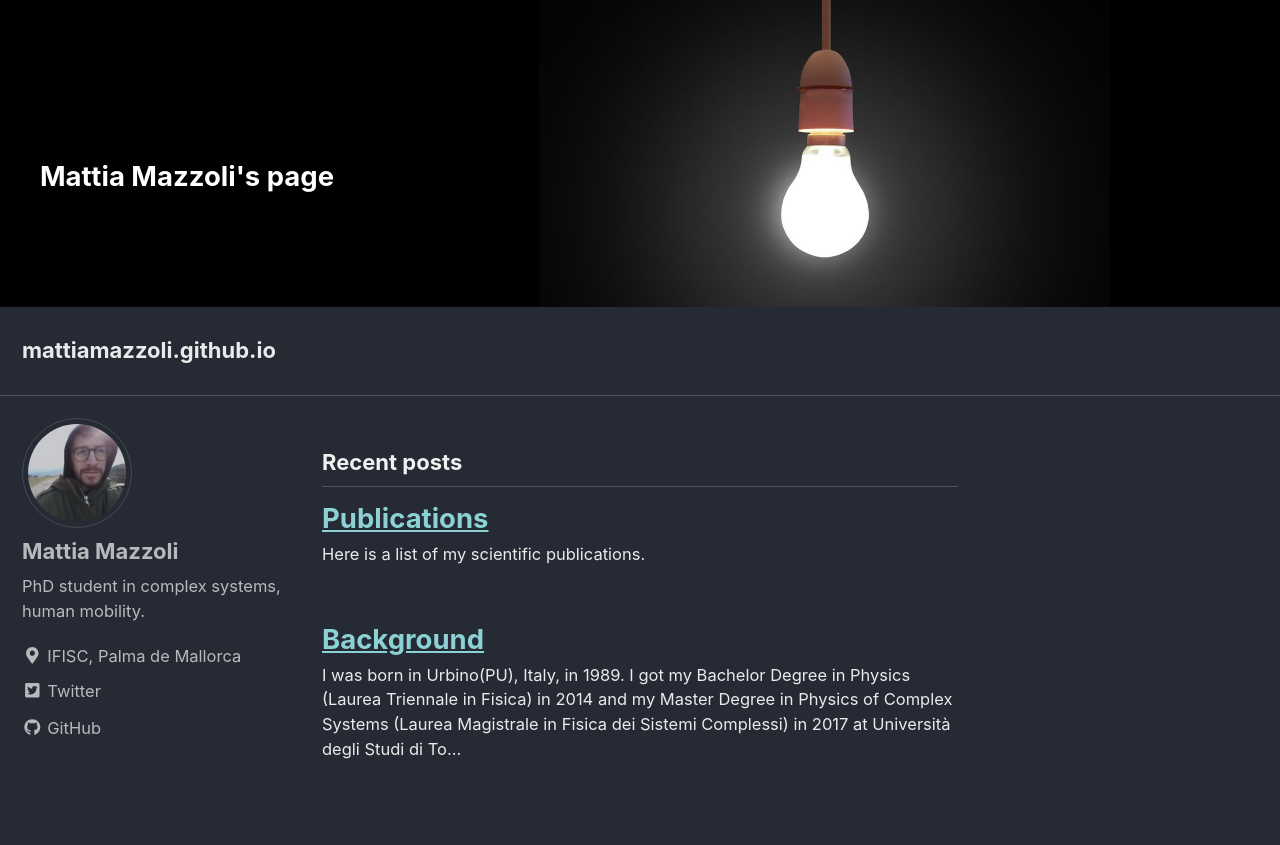
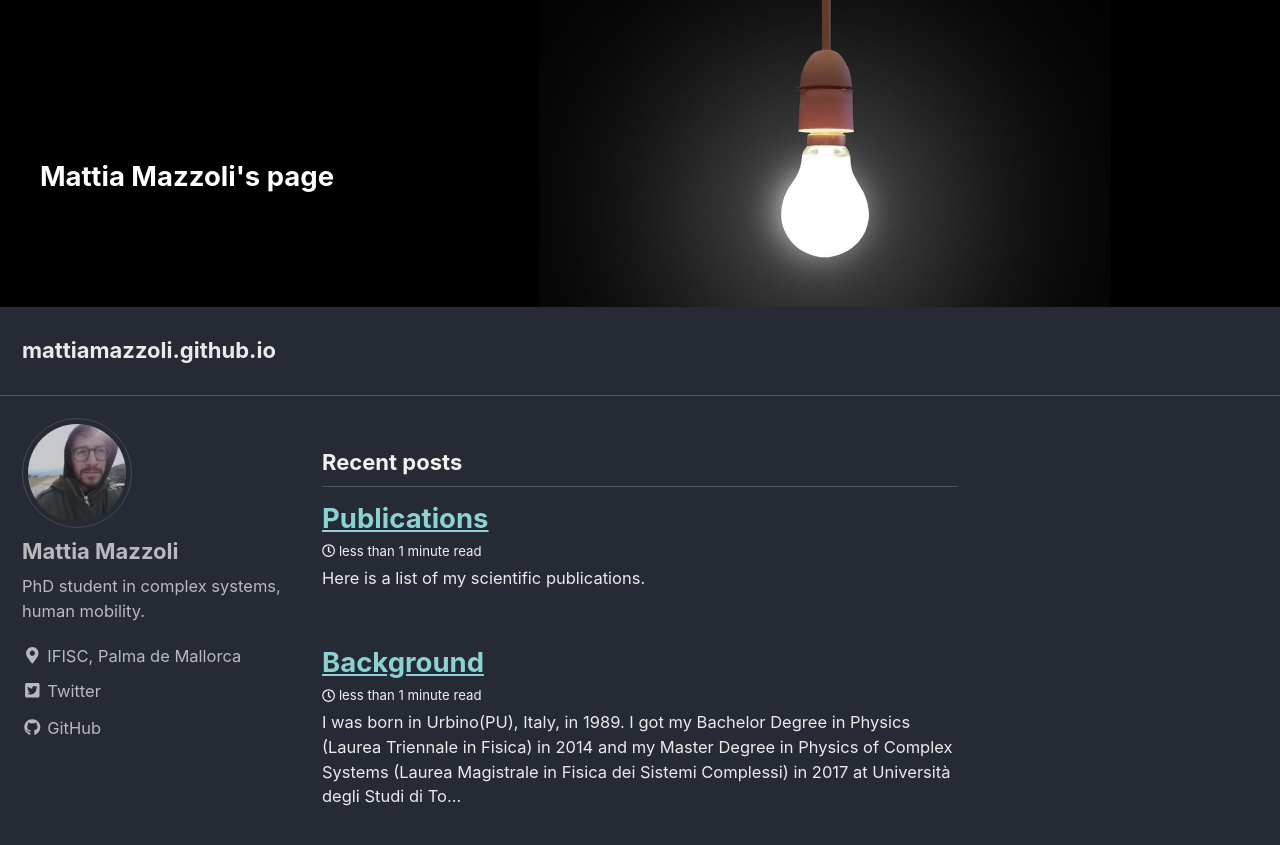
Before and after one commit to mattiamazzoli/mattiamazzoli.github.io, a Jekyll site: the page built from index.html, in a window 1280 px wide and 900 px high. Shown: the top 845 px of the window. Built offline with Jekyll 4.4.1, drawn with Linux system fonts in a browser that asks for light colours; nearby versions of some CDN libraries; the list of posts is cut into pages by our own code; part of the change alters nothing that is shown.

```diff
--- a/_config.yml
+++ b/_config.yml
@@ -284,7 +284,7 @@ defaults:
   # _posts
   - scope:
       path: ""
-      type: categories
+      type: posts
     values:
       layout: single
       author_profile: true
```
